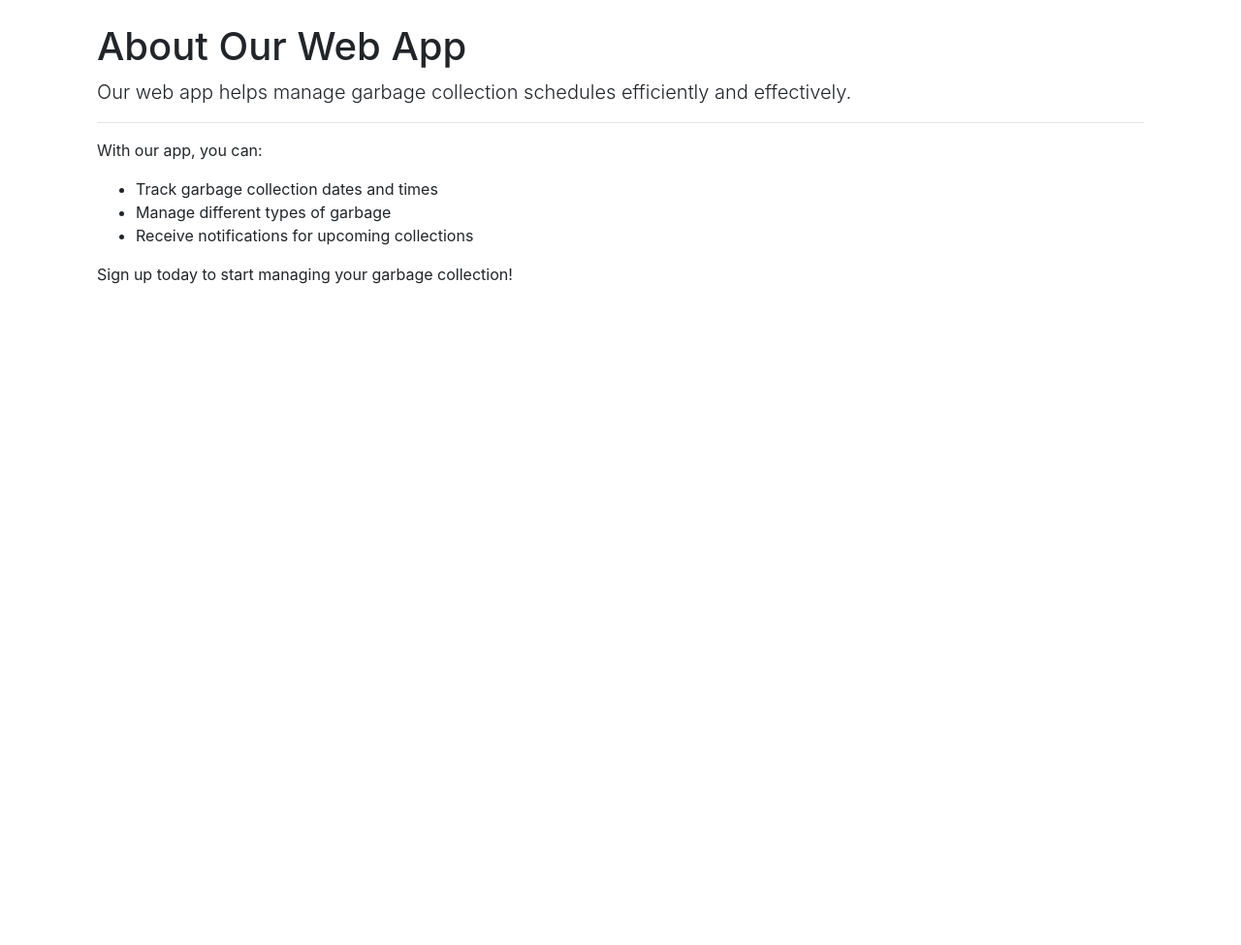
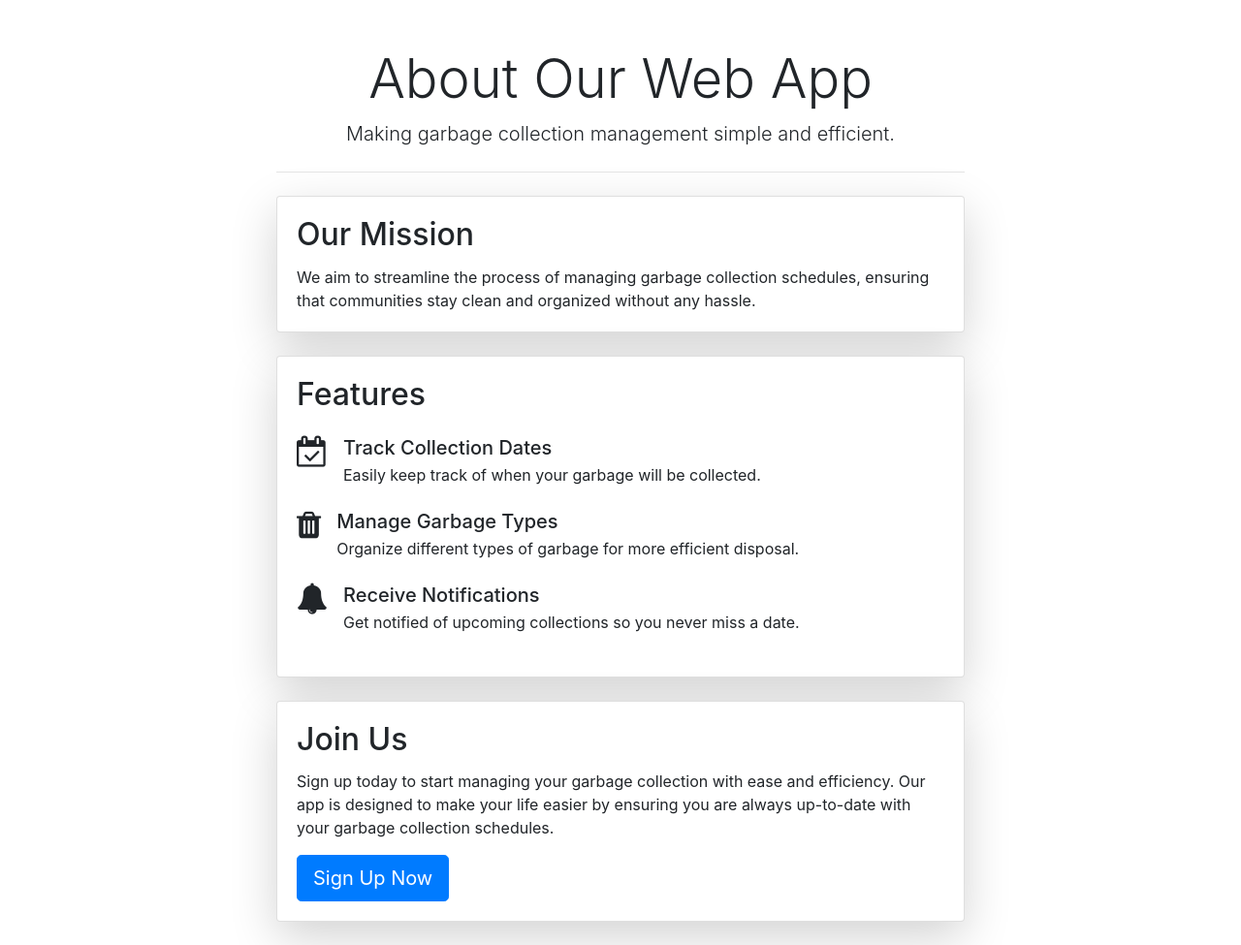
Before and after one commit to lemwaizz/men, a Flask app: page /about-us in a window 1280 px wide. Shown: the part 56-1031 px from the top of the page at 97% size. Before the commit the page ends 349 px from the top, so only its background shows below. Run offline with Flask 3, Linux system fonts and the light colour scheme; some libraries are stand-ins or nearby versions.

Commit message:
about_us

```diff
--- a/website/templates/about_us.html
+++ b/website/templates/about_us.html
@@ -4,16 +4,54 @@
 {% block title %}About Us{% endblock %}
 
 {% block content %}
-<div class="container">
-  <h1 class="mt-4">About Our Web App</h1>
-  <p class="lead">Our web app helps manage garbage collection schedules efficiently and effectively.</p>
-  <hr>
-  <p>With our app, you can:</p>
-  <ul>
-    <li>Track garbage collection dates and times</li>
-    <li>Manage different types of garbage</li>
-    <li>Receive notifications for upcoming collections</li>
-  </ul>
-  <p>Sign up today to start managing your garbage collection!</p>
+<div class="container mt-5">
+  <div class="row">
+    <div class="col-md-8 offset-md-2">
+      <h1 class="display-4 text-center">About Our Web App</h1>
+      <p class="lead text-center">Making garbage collection management simple and efficient.</p>
+      <hr class="my-4">
+      <div class="card shadow-lg">
+        <div class="card-body">
+          <h2 class="card-title">Our Mission</h2>
+          <p class="card-text">We aim to streamline the process of managing garbage collection schedules, ensuring that communities stay clean and organized without any hassle.</p>
+        </div>
+      </div>
+      <div class="card shadow-lg mt-4">
+        <div class="card-body">
+          <h2 class="card-title">Features</h2>
+          <ul class="list-unstyled">
+            <li class="media my-4">
+              <i class="fa fa-calendar-check-o fa-2x mr-3" aria-hidden="true"></i>
+              <div class="media-body">
+                <h5 class="mt-0 mb-1">Track Collection Dates</h5>
+                Easily keep track of when your garbage will be collected.
+              </div>
+            </li>
+            <li class="media my-4">
+              <i class="fa fa-trash fa-2x mr-3" aria-hidden="true"></i>
+              <div class="media-body">
+                <h5 class="mt-0 mb-1">Manage Garbage Types</h5>
+                Organize different types of garbage for more efficient disposal.
+              </div>
+            </li>
+            <li class="media my-4">
+              <i class="fa fa-bell fa-2x mr-3" aria-hidden="true"></i>
+              <div class="media-body">
+                <h5 class="mt-0 mb-1">Receive Notifications</h5>
+                Get notified of upcoming collections so you never miss a date.
+              </div>
+            </li>
+          </ul>
+        </div>
+      </div>
+      <div class="card shadow-lg mt-4 mb-4">
+        <div class="card-body">
+          <h2 class="card-title">Join Us</h2>
+          <p class="card-text">Sign up today to start managing your garbage collection with ease and efficiency. Our app is designed to make your life easier by ensuring you are always up-to-date with your garbage collection schedules.</p>
+          <a href="{{ url_for('auth.sign_up') }}" class="btn btn-primary btn-lg">Sign Up Now</a>
+        </div>
+      </div>
+    </div>
+  </div>
 </div>
 {% endblock %}
```
